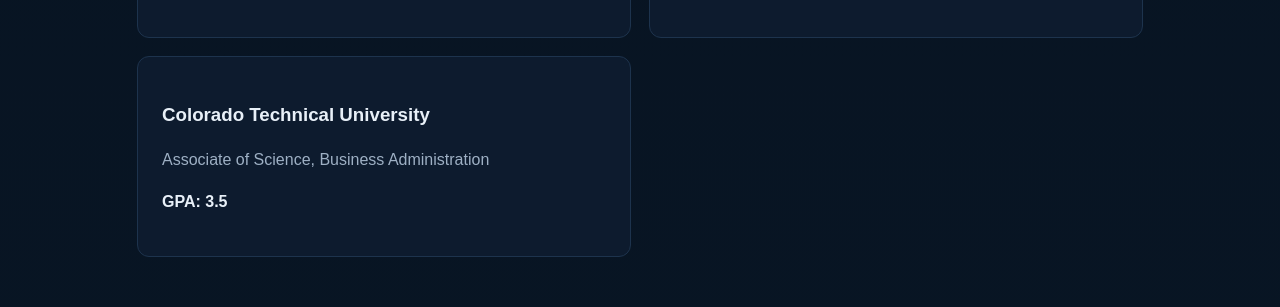
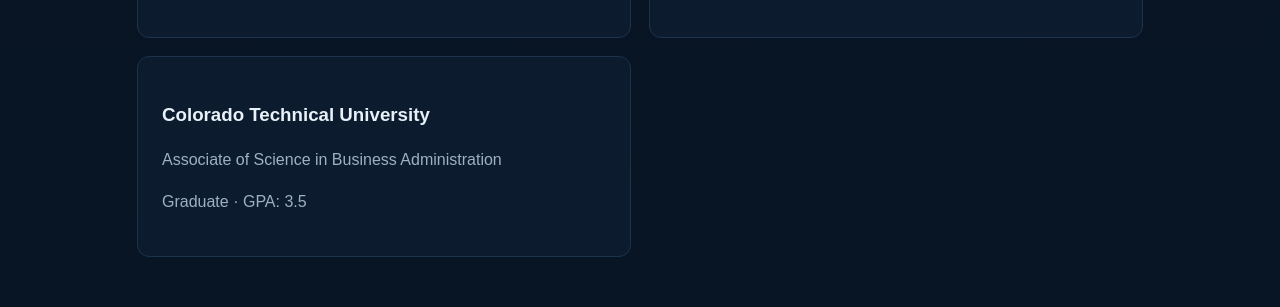
Before and after one commit to askguidesomething-glitch/askguidesomething-glitch.github.io, a plain HTML site: page index.html in a window 1280 px wide. Shown: the part 1836-2143 px from the top of the page. Drawn offline with Linux system fonts and the light colour scheme.

Commit message:
Add files via upload

```diff
--- a/index.html
+++ b/index.html
@@ -48,7 +48,7 @@
 <section id="training"><div class="wrap"><h2>Training & Education</h2><div class="grid">
 <div class="card"><h3>Merit America — Cybersecurity Program</h3><p class="muted">Currently Enrolled · 2026</p><ul><li>Cybersecurity fundamentals and security principles</li><li>SIEM and security monitoring concepts</li><li>Threat detection and incident response concepts</li><li>Introductory Linux, SQL, and Python</li></ul></div>
 <div class="card"><h3>Google Cybersecurity Certificate</h3><p class="muted">In Progress</p><p>Developing foundational cybersecurity knowledge through certificate training.</p></div>
-<div class="card"><h3>Colorado Technical University</h3><p class="muted">Associate of Science, Business Administration</p><p><strong>GPA: 3.5</strong></p></div>
+<div class="card"><h3>Colorado Technical University</h3><p class="muted">Associate of Science in Business Administration</p><p class="muted">Graduate · GPA: 3.5</p></p></div>
 </div></div></section>
 
 <section id="experience"><div class="wrap"><h2>Professional Experience</h2>
```
